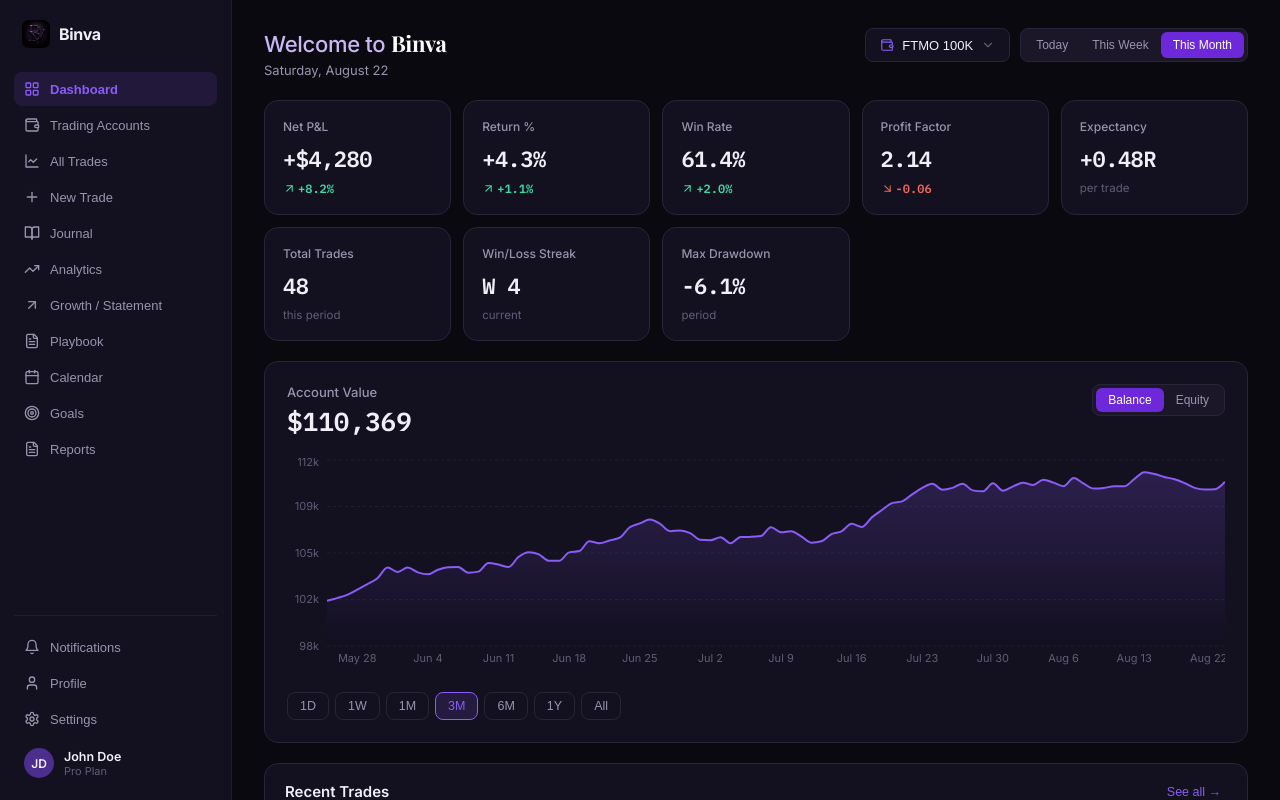
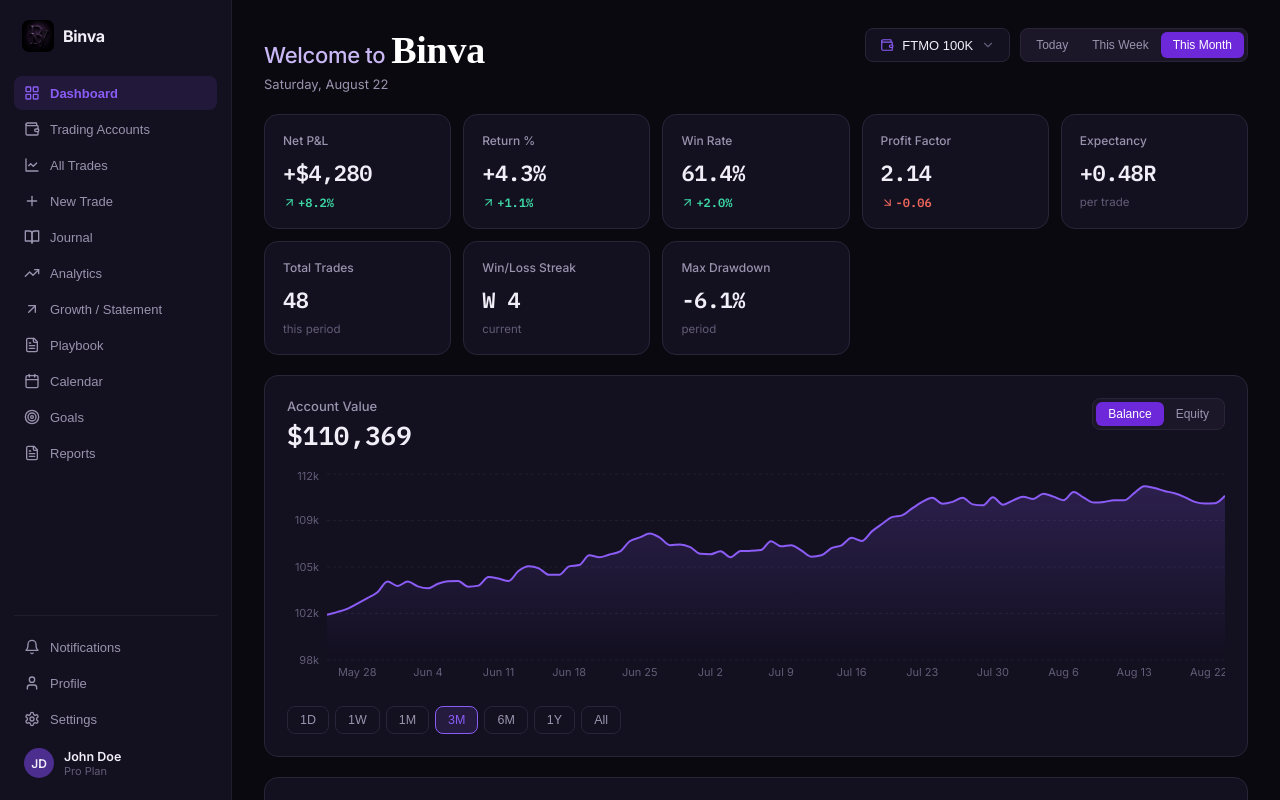
Before and after one commit to Binva/binva.github.io, a React (Vite) app: page / in a window 1280 px wide. Shown: the top 800 px of the page. Built offline with nearby package versions, Linux system fonts and the light colour scheme.

Commit message:
Update BinvaApp.jsx

```diff
--- a/src/BinvaApp.jsx
+++ b/src/BinvaApp.jsx
@@ -347,9 +347,9 @@ function Dashboard({ goTo }) {
     <div>
       <div style={{ display: "flex", justifyContent: "space-between", alignItems: "flex-start", marginBottom: 22, flexWrap: "wrap", gap: 16 }}>
         <div>
-                  <div style={{ fontSize: 22, fontWeight: 600, letterSpacing: -0.3 }}>
-            <span style={{ color: "#C9B8F5", fontWeight: 500 }}>Welcome to </span>
-            <span style={{ color: "#FFFFFF", fontFamily: "'Playfair Display', serif", fontWeight: 700 }}>Binva</span>
+          <div style={{ fontSize: 22, fontWeight: 600, letterSpacing: -0.3, display: "flex", alignItems: "baseline", gap: 6 }}>
+            <span style={{ color: "#C9B8F5", fontWeight: 500 }}>Welcome to</span>
+            <span style={{ color: "#FFFFFF", fontFamily: "'Monsieur La Doulaise', cursive", fontSize: 38 }}>Binva</span>
           </div>
           <div style={{ fontSize: 13, color: T.textMuted, marginTop: 4 }}>
             {new Date().toLocaleDateString("en-US", { weekday: "long", month: "long", day: "numeric" })}
@@ -615,13 +615,12 @@ export default function BinvaApp() {
         background: T.surface, padding: "20px 14px", position: "sticky", top: 0, height: "100vh",
         display: "flex", flexDirection: "column",
       }}
-                className={`binessa-sidebar ${navOpen ? "force-open" : ""}`}
+        className={`binessa-sidebar ${navOpen ? "force-open" : ""}`}
       >
         <div style={{ display: "flex", alignItems: "center", gap: 9, padding: "0 8px 24px", }}>
-          <img src="/logo.png.jpg" alt="Binva" style={{ width: 28, height: 28, borderRadius: 7, objectFit: "cover" }} />
-          <span style={{ fontSize: 16, fontWeight: 700, letterSpacing: -0.3 }}>Binva</span>
+          <img src="/logo.png.jpg" alt="Binva" style={{ width: 32, height: 32, borderRadius: 7, objectFit: "cover" }} />
+          <span style={{ fontSize: 16, fontWeight: 700, letterSpacing: -0.3, color: T.text }}>Binva</span>
         </div>
-
         <div style={{ display: "flex", flexDirection: "column", gap: 2 }}>
           {NAV.map(item => {
             const Icon = item.icon;
@@ -665,9 +664,8 @@ export default function BinvaApp() {
         background: T.surface, borderBottom: `1px solid ${T.borderSoft}`, padding: "12px 16px",
         alignItems: "center", justifyContent: "space-between",
       }}>
-        <div style={{ display: "flex", alignItems: "center", gap: 8 }}>
-                   <img src="/logo.png.jpg" alt="Binva" style={{ width: 24, height: 24, borderRadius: 6, objectFit: "cover" }} />
-          <span style={{ fontSize: 15, fontWeight: 700 }}>Binva</span>
+        <div style={{ display: "flex", alignItems: "center" }}>
+          <span style={{ fontSize: 26, fontFamily: "'Monsieur La Doulaise', cursive", color: T.purple }}>Binva</span>
         </div>
         <button onClick={() => setNavOpen(!navOpen)} style={{ background: "none", border: "none", color: T.text }}>
           {navOpen ? <X size={20} /> : <Menu size={20} />}
@@ -675,6 +673,7 @@ export default function BinvaApp() {
       </div>
 
       <div className={`binessa-overlay ${navOpen ? "show" : ""}`} onClick={() => setNavOpen(false)} />
+
       <div style={{ flex: 1, padding: "28px 32px", minWidth: 0 }} className="binessa-main">
         {renderView()}
       </div>
@@ -709,7 +708,6 @@ export default function BinvaApp() {
           .binessa-overlay.show { display: block; }
         }
       `}</style>
-
     </div>
   );
 }
```
